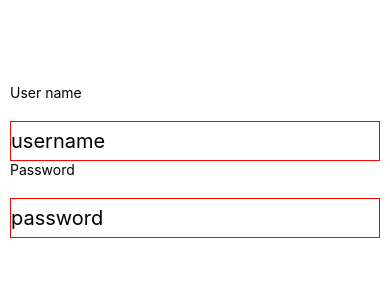
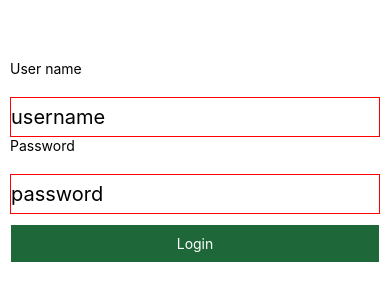
Before and after one commit to Denaindra/React-Native-App, a React Native app in the folder ReactNativeSampleApp/: screen / in a window 390 px wide. Shown: the part 266-566 px from the top of the page. Built offline with nearby package versions, Linux system fonts and the light colour scheme.

Commit message:
add button click event

```diff
--- a/ReactNativeSampleApp/App.js
+++ b/ReactNativeSampleApp/App.js
@@ -4,8 +4,9 @@
  import{
    StyleSheet,
    Text,
-   Label,
+   Button,
    TextInput,
+   TouchableOpacity,
    View
  }from 'react-native'
 
@@ -26,6 +27,10 @@ handlePassword = (text) => {
   console.log(text)
 }
 
+loginButtonPress = () =>{
+   console.log('apple')
+}
+
   render(){
     return(
       <View style={style.container}>
@@ -42,9 +47,13 @@ handlePassword = (text) => {
           <TextInput style={style.textInput}
           secureTextEntry='true'
           onChangeText = {this.handlePassword}
-          placeholder='password'
-
-          />
+          placeholder='password'/>
+        <TouchableOpacity
+          style={style.loginScreenButton}
+          onPress={this.loginButtonPress}
+          underlayColor='#fff'>
+          <Text style={style.loginText}>Login</Text>
+          </TouchableOpacity>
 
       </View>
     )
@@ -78,113 +87,20 @@ const style = StyleSheet.create({
   text:{
      fontSize:50,
      fontWeight:'bold',
+  },
+  loginScreenButton:{
+
+    marginTop:10,
+    paddingTop:10,
+    paddingBottom:10,
+    backgroundColor:'#1E6738',
+    borderWidth: 1,
+    borderColor: '#fff'
+  },
+  loginText:{
+      color:'#fff',
+      textAlign:'center',
+      paddingLeft : 10,
+      paddingRight : 10
   }
 });
-
-
-
-
-// import {
-//   SafeAreaView,
-//   StyleSheet,
-//   ScrollView,
-//   View,
-//   Text,
-//   StatusBar,
-//   Image
-// } from 'react-native';
-
-// import {
-//   Header,
-//   LearnMoreLinks,
-//   Colors,
-//   DebugInstructions,
-//   ReloadInstructions,
-// } from 'react-native/Libraries/NewAppScreen';
-
-// const App: () => React$Node = () => {
-//   return (
-//     <>
-//       <StatusBar barStyle="dark-content" />
-//       <SafeAreaView>
-//         <ScrollView
-//           contentInsetAdjustmentBehavior="automatic"
-//           style={styles.scrollView}>
-//           <Header/>
-//           {global.HermesInternal == null ? null : (
-//             <View style={styles.engine}>
-//               <Text style={styles.footer}>Engine: Hermes</Text>
-//             </View>
-//           )}
-//           <View style={styles.body}>
-//             <View style={styles.sectionContainer}>
-//               <Text style={styles.sectionTitle}>Step One</Text>
-//               <Text style={styles.sectionDescription}>
-//                 Edit <Text style={styles.highlight}>App.js</Text> to change this
-//                 screen and then come back to see your edits.
-//               </Text>
-//             </View>
-//             <View style={styles.sectionContainer}>
-//               <Text style={styles.sectionTitle}>See Your Changes</Text>
-//               <Text style={styles.sectionDescription}>
-//                 <ReloadInstructions />
-//               </Text>
-//             </View>
-//             <View style={styles.sectionContainer}>
-//               <Text style={styles.sectionTitle}>Debug</Text>
-//               <Text style={styles.sectionDescription}>
-//                 <DebugInstructions />
-//               </Text>
-//             </View>
-//             <View style={styles.sectionContainer}>
-//               <Text style={styles.sectionTitle}>Learn More</Text>
-//               <Text style={styles.sectionDescription}>
-//                 Read the docs to discover what to do next:
-//               </Text>
-//             </View>
-//             <LearnMoreLinks />
-//           </View>
-//         </ScrollView>
-//       </SafeAreaView>
-//     </>
-//   );
-// };
-
-// const styles = StyleSheet.create({
-//   scrollView: {
-//     backgroundColor: Colors.lighter,
-//   },
-//   engine: {
-//     position: 'absolute',
-//     right: 0,
-//   },
-//   body: {
-//     backgroundColor: Colors.white,
-//   },
-//   sectionContainer: {
-//     marginTop: 32,
-//     paddingHorizontal: 24,
-//   },
-//   sectionTitle: {
-//     fontSize: 24,
-//     fontWeight: '600',
-//     color: Colors.black,
-//   },
-//   sectionDescription: {
-//     marginTop: 8,
-//     fontSize: 18,
-//     fontWeight: '400',
-//     color: Colors.dark,
-//   },
-//   highlight: {
-//     fontWeight: '700',
-//   },
-//   footer: {
-//     color: Colors.dark,
-//     fontSize: 12,
-//     fontWeight: '600',
-//     padding: 4,
-//     paddingRight: 12,
-//     textAlign: 'right',
-//   },
-// });
```
